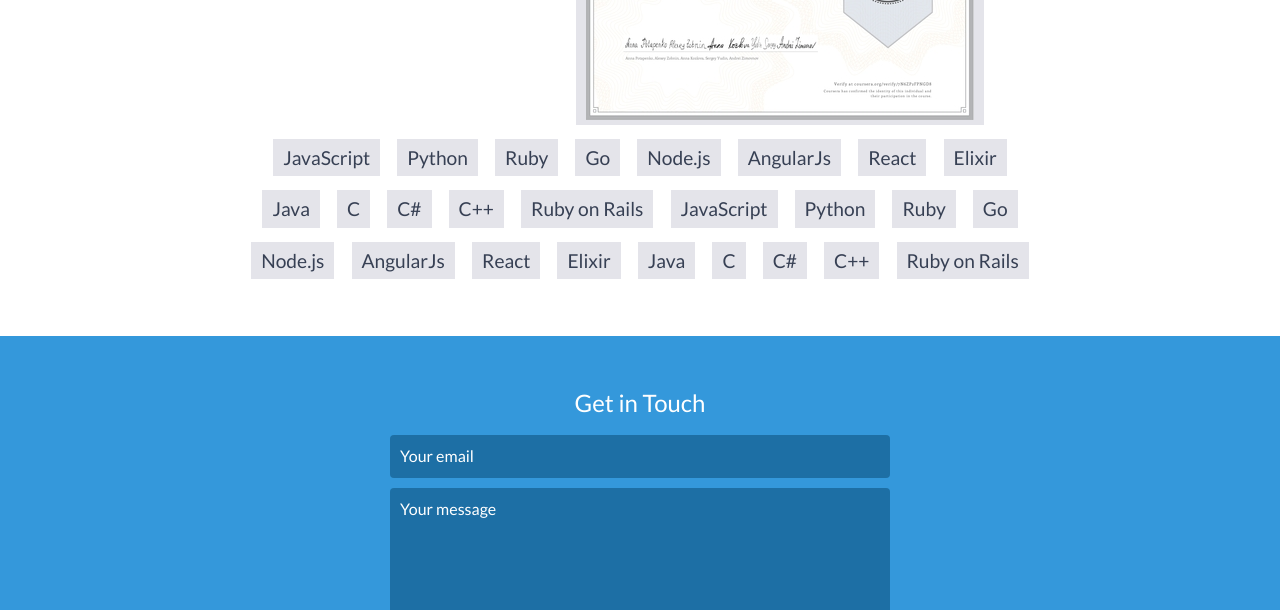
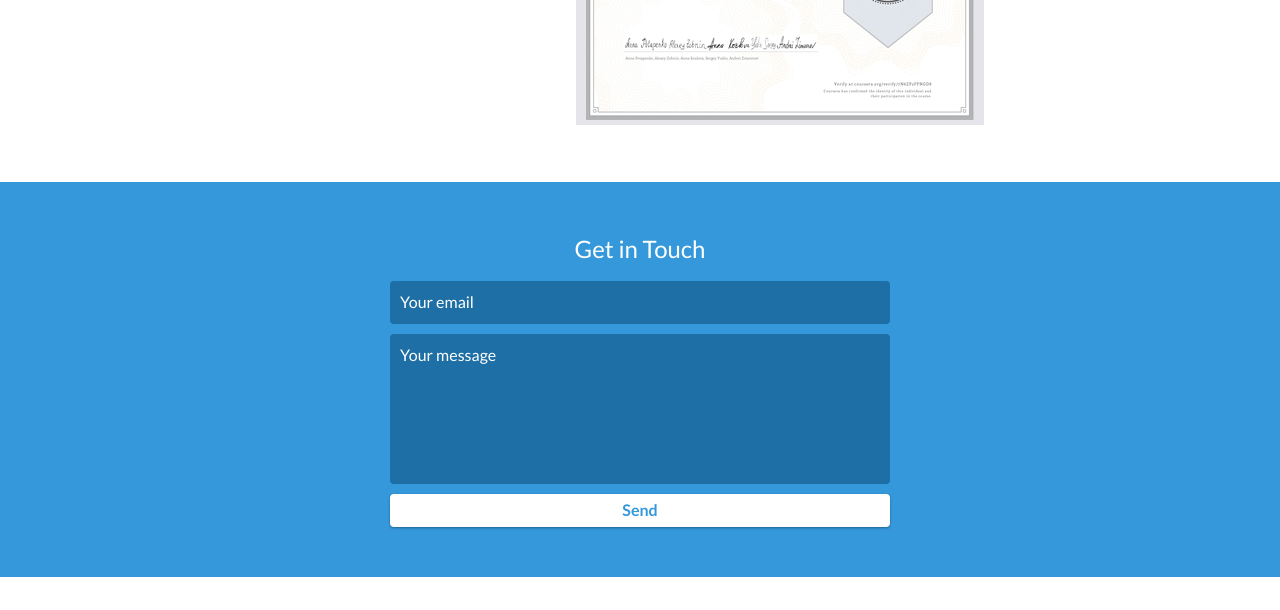
Before and after one commit to gmt20/mywebsite, a website: page index.html in a window 1280 px wide. Shown: the part 3980-4590 px from the top of the page. Drawn offline with nearby package versions, Linux system fonts and the light colour scheme.

Commit message:
Update index.html

```diff
--- a/index.html
+++ b/index.html
@@ -190,36 +190,11 @@
         <ul>
             <li> Machine Learning Certification </li>
             <li> <img src="images/Udemy_Certificate_1.jpg"> </li>
-		</br>
+	     </br>
 	    <li> Natural Language Processing </li>
             <li> <img src="images/NLP_Certificate.jpg"> </li>
 	    </br>
-            <li>JavaScript</li>
-            <li>Python</li>
-            <li>Ruby</li>
-            <li>Go</li>
-            <li>Node.js</li>
-            <li>AngularJs</li>
-            <li>React</li>
-            <li>Elixir</li>
-            <li>Java</li>
-            <li>C</li>
-            <li>C#</li>
-            <li>C++</li>
-            <li>Ruby on Rails</li>
-            <li>JavaScript</li>
-            <li>Python</li>
-            <li>Ruby</li>
-            <li>Go</li>
-            <li>Node.js</li>
-            <li>AngularJs</li>
-            <li>React</li>
-            <li>Elixir</li>
-            <li>Java</li>
-            <li>C</li>
-            <li>C#</li>
-            <li>C++</li>
-            <li>Ruby on Rails</li>
+
         </ul>
     </div>
     <!-- End #skills -->
```
